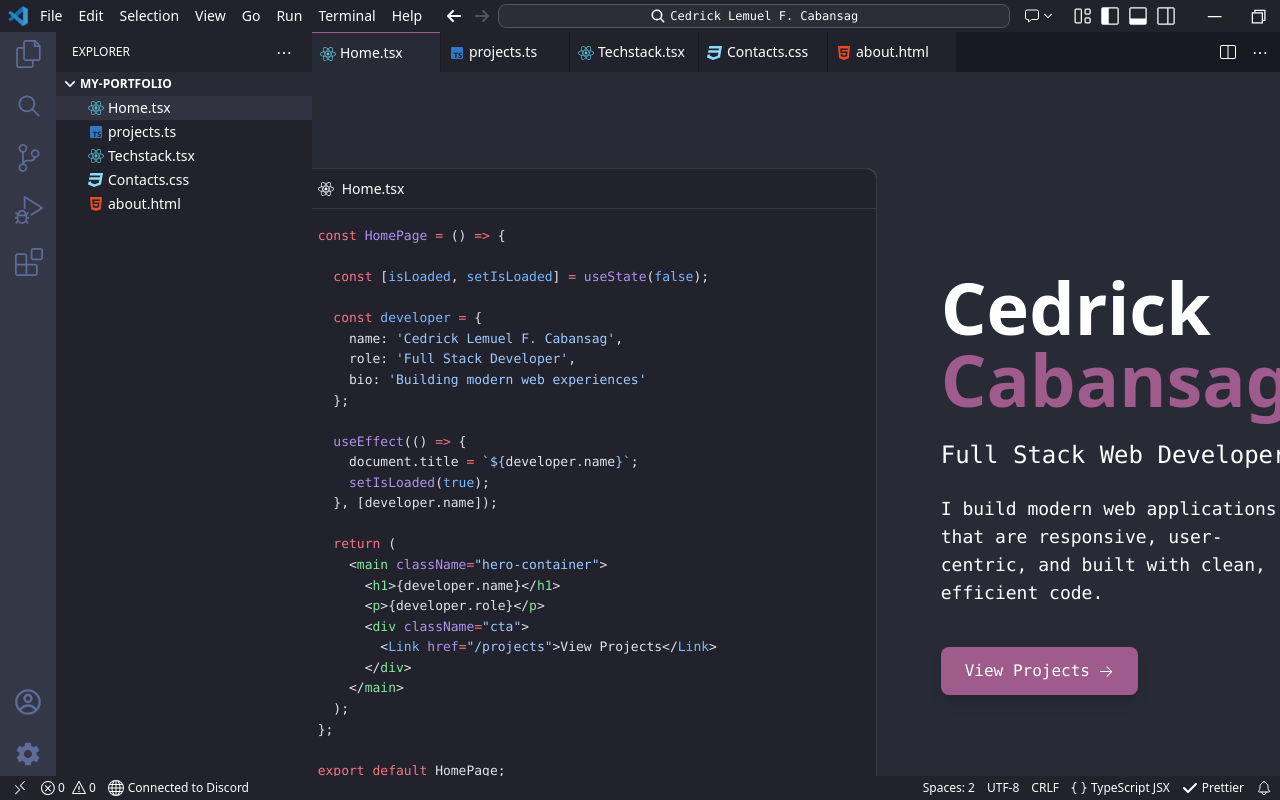
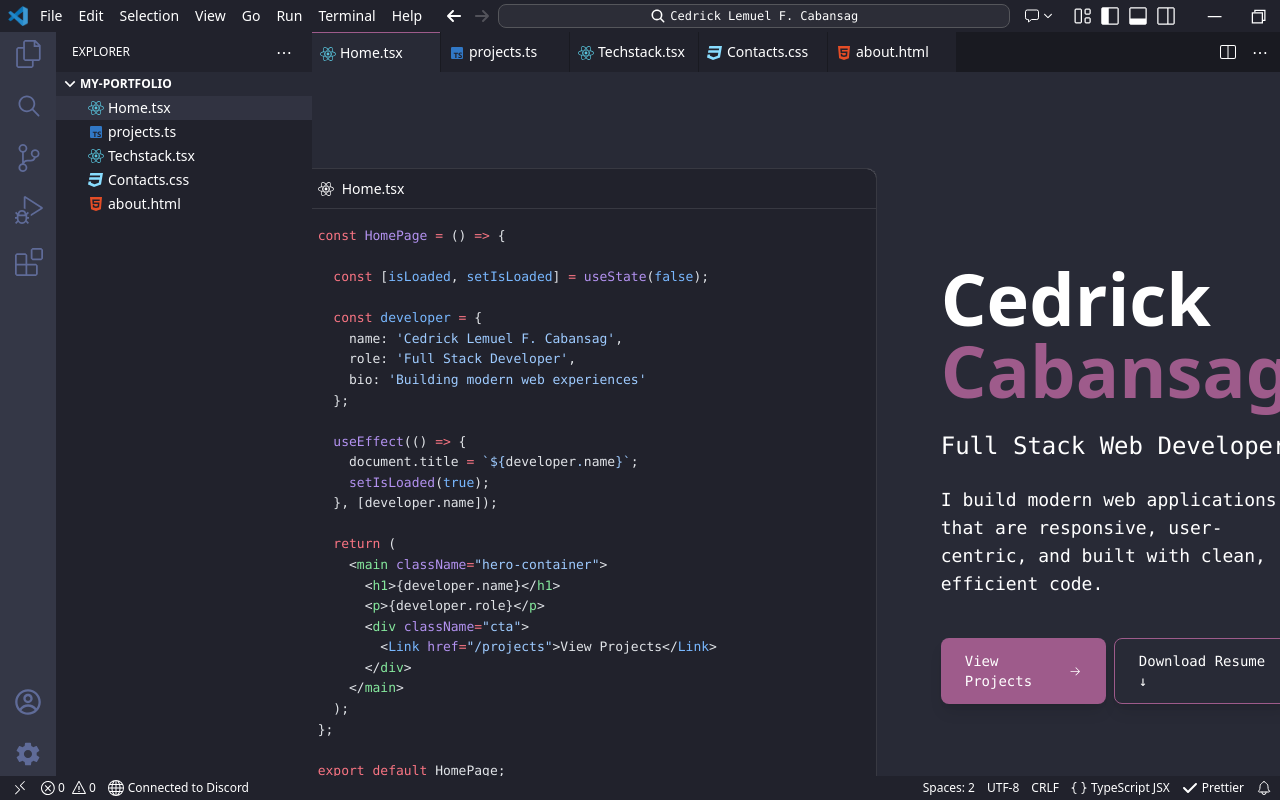
Before and after one commit to zMeliodas/my-portfolio, a React (Vite) app: page / in a window 1280 px wide. Built offline with nearby package versions, Linux system fonts and the light colour scheme.

Commit message:
feat: download resume

```diff
--- a/src/Pages/Home.tsx
+++ b/src/Pages/Home.tsx
@@ -28,13 +28,21 @@ const Home = () => {
           built with clean, efficient code.
         </p>
 
-        <div className="flex mt-2 sm:mt-4 justify-center xl:justify-start">
+        <div className="flex mt-2 sm:mt-4 justify-center xl:justify-start gap-2">
           <Link
             to="/projects"
-            className="flex items-center gap-2 text-white text-sm sm:text-base font-mono bg-draculaPink shadow-lg rounded-md py-2 sm:py-3 px-4 sm:px-6 transform transition-all duration-300 hover:-translate-y-1 hover:shadow-xl"
+            className="flex items-center gap-2 text-white text-xs sm:text-sm font-mono bg-draculaPink shadow-lg rounded-md py-2 sm:py-3 px-4 sm:px-6 transform transition-all duration-300 hover:-translate-y-1 hover:shadow-xl"
           >
             View Projects <VscArrowRight />
           </Link>
+
+          <a
+            href="/RESUME 2026.pdf"
+            download="Cedrick_Cabansag_Resume.pdf"
+            className="flex items-center gap-2 text-white text-xs sm:text-sm font-mono bg-transparent border border-draculaPink shadow-lg rounded-md py-2 sm:py-3 px-4 sm:px-6 transform transition-all duration-300 hover:-translate-y-1 hover:shadow-xl"
+          >
+            Download Resume ↓
+          </a>
         </div>
       </div>
     </div>
```
Also changed, not shown: 1 other file (tests, documents, lock files or other folders).
